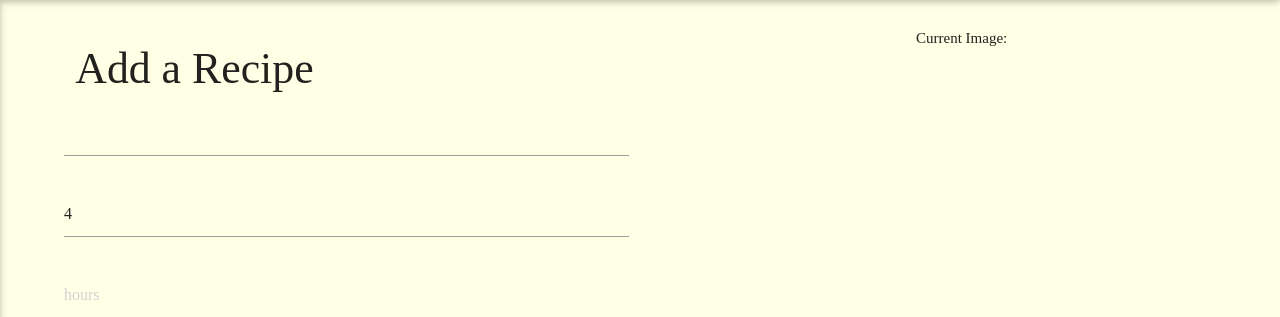
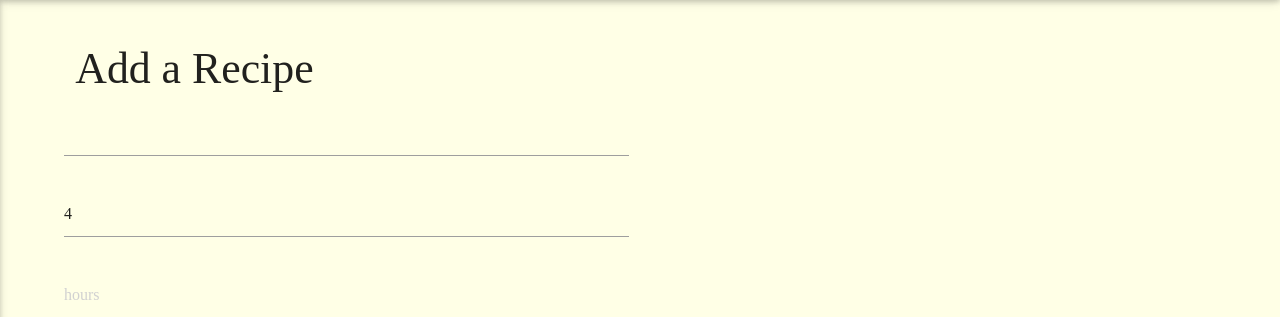
Before and after one commit to hillarysanders/recipereader, a Django app: page /recipes/add/ in a window 1280 px wide. Shown: the part 64-381 px from the top of the page. Run offline with Django 3.2, Linux system fonts and the light colour scheme; some libraries are stand-ins or nearby versions; some web fonts are replaced.

Commit message:
removed image bug; edits weren't working if image didn't exist; fixed

```diff
--- a/home/static/home/css/style.css
+++ b/home/static/home/css/style.css
@@ -378,8 +378,9 @@ div.nav-wrapper li.sidenav_btn a:link {
 }
 .existing_recipe_img {
     height: auto;
-    width: 100%;
+    width: auto;
     max-width: 300px;
+    max-height: 300px;
     float: right;
 }
 .cookbook_thumbnail {
--- a/home/templates/home/add_recipe.html
+++ b/home/templates/home/add_recipe.html
@@ -26,7 +26,7 @@
                 <!--</div>-->
             </div>
             <div class="col s12 m4 l6">
-               {% if add_recipe_form.image %}
+               {% if add_recipe_form.image.value %}
 
                     <div class="existing_recipe_img">
                         <h6>Current Image:</h6>
--- a/static/home/css/style.css
+++ b/static/home/css/style.css
@@ -378,8 +378,9 @@ div.nav-wrapper li.sidenav_btn a:link {
 }
 .existing_recipe_img {
     height: auto;
-    width: 100%;
+    width: auto;
     max-width: 300px;
+    max-height: 300px;
     float: right;
 }
 .cookbook_thumbnail {
```
